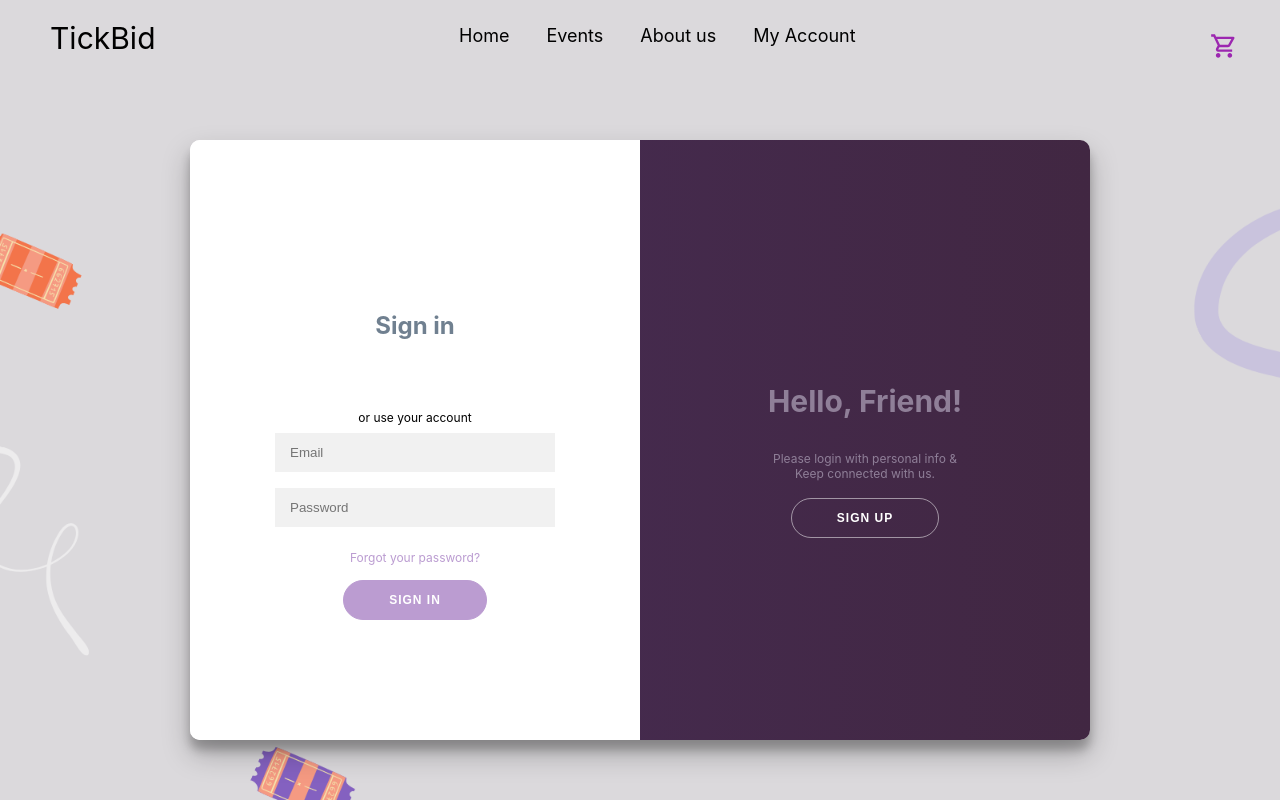
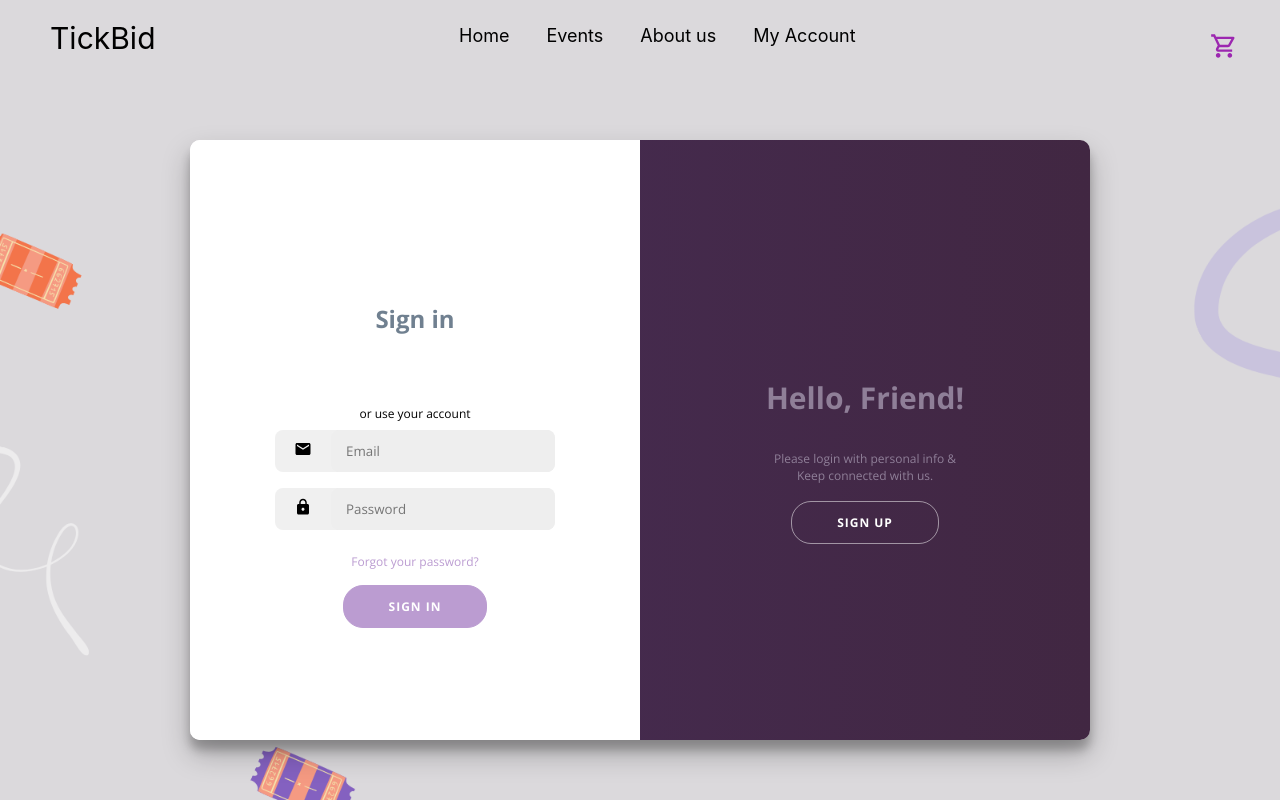
Before and after one commit to samitha093/Software-project, a Next.js app in the folder client/: page /user in a window 1280 px wide. Built offline with nearby package versions, Linux system fonts and the light colour scheme.

Commit message:
login updated

```diff
--- a/client/components/user/Login-Register.tsx
+++ b/client/components/user/Login-Register.tsx
@@ -1,5 +1,7 @@
 import React, { useState } from 'react'
 import {useRouter} from 'next/router'
+import LockIcon from '@mui/icons-material/Lock';
+import EmailIcon from '@mui/icons-material/Email';
 
 interface LoginProps {
 
@@ -145,6 +147,7 @@ const Login: React.FC<LoginProps> = ({}) => {
               onChange={(e)=>setPassword(e.target.value)}
              //onChange={passwordChangeHandler}
                />
+
               {validationError && (<p className="error-message"> * Confirm password should match with your password</p>)}
               <input
               className='inputbox-modern'
@@ -199,17 +202,22 @@ const Login: React.FC<LoginProps> = ({}) => {
               <h1 className ="head-signin" >Sign in</h1>
               <span className='new-span'>or use your account</span>
             {login_emailHasError && (<p className="error-message"> * Invalid email</p>)}
+            <div className ='input-box-container'>
+             <div className ='icn'><EmailIcon sx={{ fontSize: 18 }}></EmailIcon></div>
               <input
-              className='inputbox-modern'
+              className='inputbox-modern-1'
               type="email"
               placeholder="Email"
               value={login_email}
               onChange={login_emailChangeHandler}
             // onBlur={emailBlurHandler}
              />
+             </div>
             {login_passwordError && (<p className="error-message"> * Password can not be empty</p>)}
+            <div className ='input-box-container'>
+            <div className='icn'> <LockIcon sx={{ fontSize: 18 }}></LockIcon></div>
               <input
-              className='inputbox-modern'
+              className='inputbox-modern-1'
               type="password"
               placeholder="Password"
               value={login_password}
@@ -217,6 +225,7 @@ const Login: React.FC<LoginProps> = ({}) => {
               onBlur={login_passwordChangeHandler}
               // onBlur={emailBlurHandler}
               />
+              </div>
               <a href="./user/forgotpwd" className='modern-a'>Forgot your password?</a>
               <button className='modern-btn'>Sign In</button>
             </form>
--- a/client/components/user/styles.css
+++ b/client/components/user/styles.css
@@ -1,4 +1,6 @@
 @import url('https://fonts.googleapis.com/css2?family=Roboto:wght@300&display=swap');
+@import url('https://fonts.googleapis.com/css2?family=Open+Sans&family=Roboto:wght@100;300&display=swap');
+@import url('https://fonts.googleapis.com/css2?family=Open+Sans:wght@400;700&family=Roboto:wght@100;300&display=swap');
 
 
 /*start-Login component*/
@@ -12,6 +14,7 @@
 }
 .new-span{
 	font-size: 12px;
+	font-family: 'Open Sans', sans-serif;
 }
 .modern-a{
 	color: #333;
@@ -19,12 +22,15 @@
     color:#BB9CD1 ;
 	text-decoration: none;
 	margin: 15px 0;
+	font-family: 'Open Sans', sans-serif;
 }
+
 .modern-btn{
 	border-radius: 20px;
 	border: 1px solid #BB9CD1;
 	background-color: #BB9CD1;
 	color: #FFFFFF;
+	font-family: 'Open Sans', sans-serif;
 	font-size: 12px;
 	font-weight: bold;
 	padding: 12px 45px;
@@ -56,12 +62,35 @@ button.ghost {
 	height: 100%;
 	text-align: center;
 }
+.input-box-container{
+	display: flex;
+	border-radius: 8px;
+	width: 80%;
+	margin: 8px 0;
+	background-color: rgba(238, 238, 238, 0.856);
+}
 .inputbox-modern{
-	background-color: rgba(238, 238, 238, 0.788);
+	background-color: rgba(238, 238, 238, 0.856);
 	border: none;
+	border-radius: 8px;
 	padding: 12px 15px;
 	margin: 8px 0;
 	width: 80%;
+	font-family: 'Open Sans', sans-serif;
+
+}
+.inputbox-modern-1{
+	background-color: rgba(238, 238, 238, 0.856);
+	border: none;
+	border-radius: 8px;
+	padding: 12px 15px;
+	width: 80%;
+	font-family: 'Open Sans', sans-serif;
+}
+
+.icn{
+	width: 20%;
+	margin-top: 10px;
 }
 .container {
 	background-color: #fff;
@@ -205,20 +234,22 @@ button.ghost {
 
 .head-signin{
     font-size: x-large;
-    font-weight: bolder ;
+    font: weight 700px;
     color: slategrey;
     margin-bottom: 70px;
     margin-top: 50px;
     text-align: center;
+	font-family: 'Open Sans', sans-serif;
 
 }
 .head-signup{
     font-size: x-large;
-    font-weight: bolder ;
+    font: weight 700px;
     color: slategrey;
     margin-bottom: 40px;
     margin-top: 50px;
     text-align: center;
+	font-family: 'Open Sans', sans-serif;
 
 }
 
@@ -228,6 +259,7 @@ button.ghost {
     color:#8F7F98;
     text-align: center;
     padding-top:20px;
+	font-family: 'Open Sans', sans-serif;
 
 }
 
@@ -236,6 +268,7 @@ button.ghost {
     color : #8F7F98;
     text-align: center;
     text-indent: left;
+	font-family: 'Open Sans', sans-serif;
 
 }
 
@@ -258,7 +291,7 @@ button.ghost {
     .modern-btn{
      font-size: 9px;
      height: max-content;
-     width: 50%;
+	 padding: 5px 8px;
     }
     .content-1{
         display: none;
@@ -285,11 +318,6 @@ button.ghost {
     }
 }
 
-.input-box{
-    margin-bottom: auto;
-    font-size: large;
-    width: 100%;
-}
 .input-box-error{
     margin-bottom: auto;
     font-size: large;
@@ -327,11 +355,12 @@ button.ghost {
 
 .head-password{
     font-size: x-large;
-    font-weight: bolder ;
+    font: weight 700px ;
     color: slategrey;
     margin-bottom: 70px;
     margin-top: 50px;
     text-align: center;
+	font-family: 'Open Sans', sans-serif;
 }
 .pwd_container{
     padding: 50px;
--- a/client/pages/user/about.tsx
+++ b/client/pages/user/about.tsx
@@ -319,7 +319,7 @@ const about: NextPage = () => {
                           <div className ="Quicklinks">
                             <h2 className ="h2">Quick Links</h2>
                             <ul>
-                            <li><a href = "#" color="#a688a7">About Us</a></li>
+                            <li><a href = "/" color="#a688a7">About Us</a></li>
                              <li> <a href = "#">Contact</a></li>
                             </ul>
                           </div>
```
